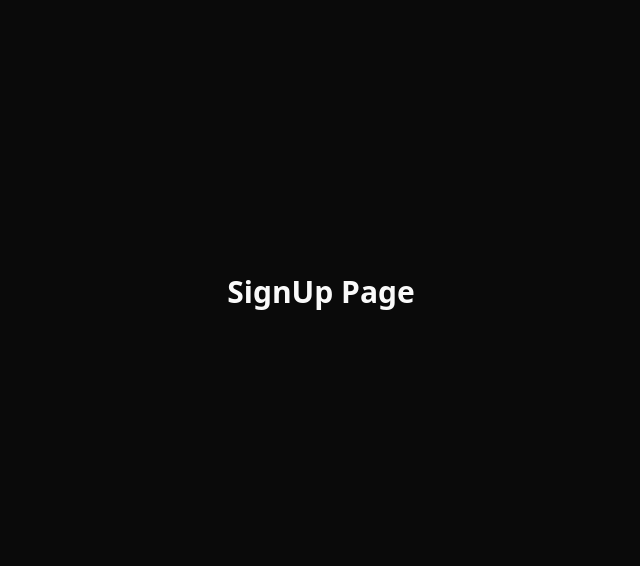
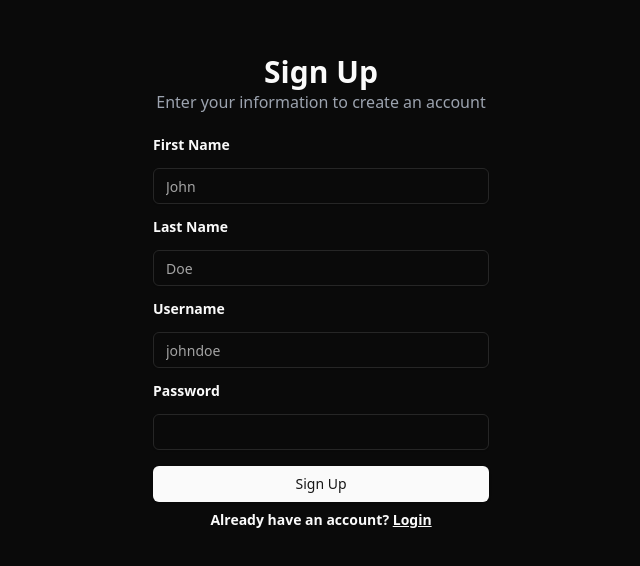
Before and after one commit to maliByatzes/paytm, a React (Vite) app in the folder frontend/: page /signup in a window 1280 px wide. Shown: the part 108-674 px from the top of the page, without its empty margins (319-959 px from the left). Built offline with nearby package versions, Linux system fonts and the light colour scheme.

Commit message:
implement sign up page

```diff
--- /dev/null
+++ b/frontend/components/ui/form.jsx
@@ -0,0 +1,133 @@
+import * as React from "react"
+import { Slot } from "@radix-ui/react-slot"
+import { Controller, FormProvider, useFormContext } from "react-hook-form";
+
+import { cn } from "@/lib/utils"
+import { Label } from "@/components/ui/label"
+
+const Form = FormProvider
+
+const FormFieldContext = React.createContext({})
+
+const FormField = (
+  {
+    ...props
+  }
+) => {
+  return (
+    (<FormFieldContext.Provider value={{ name: props.name }}>
+      <Controller {...props} />
+    </FormFieldContext.Provider>)
+  );
+}
+
+const useFormField = () => {
+  const fieldContext = React.useContext(FormFieldContext)
+  const itemContext = React.useContext(FormItemContext)
+  const { getFieldState, formState } = useFormContext()
+
+  const fieldState = getFieldState(fieldContext.name, formState)
+
+  if (!fieldContext) {
+    throw new Error("useFormField should be used within <FormField>")
+  }
+
+  const { id } = itemContext
+
+  return {
+    id,
+    name: fieldContext.name,
+    formItemId: `${id}-form-item`,
+    formDescriptionId: `${id}-form-item-description`,
+    formMessageId: `${id}-form-item-message`,
+    ...fieldState,
+  }
+}
+
+const FormItemContext = React.createContext({})
+
+const FormItem = React.forwardRef(({ className, ...props }, ref) => {
+  const id = React.useId()
+
+  return (
+    (<FormItemContext.Provider value={{ id }}>
+      <div ref={ref} className={cn("space-y-2", className)} {...props} />
+    </FormItemContext.Provider>)
+  );
+})
+FormItem.displayName = "FormItem"
+
+const FormLabel = React.forwardRef(({ className, ...props }, ref) => {
+  const { error, formItemId } = useFormField()
+
+  return (
+    (<Label
+      ref={ref}
+      className={cn(error && "text-destructive", className)}
+      htmlFor={formItemId}
+      {...props} />)
+  );
+})
+FormLabel.displayName = "FormLabel"
+
+const FormControl = React.forwardRef(({ ...props }, ref) => {
+  const { error, formItemId, formDescriptionId, formMessageId } = useFormField()
+
+  return (
+    (<Slot
+      ref={ref}
+      id={formItemId}
+      aria-describedby={
+        !error
+          ? `${formDescriptionId}`
+          : `${formDescriptionId} ${formMessageId}`
+      }
+      aria-invalid={!!error}
+      {...props} />)
+  );
+})
+FormControl.displayName = "FormControl"
+
+const FormDescription = React.forwardRef(({ className, ...props }, ref) => {
+  const { formDescriptionId } = useFormField()
+
+  return (
+    (<p
+      ref={ref}
+      id={formDescriptionId}
+      className={cn("text-[0.8rem] text-muted-foreground", className)}
+      {...props} />)
+  );
+})
+FormDescription.displayName = "FormDescription"
+
+const FormMessage = React.forwardRef(({ className, children, ...props }, ref) => {
+  const { error, formMessageId } = useFormField()
+  const body = error ? String(error?.message) : children
+
+  if (!body) {
+    return null
+  }
+
+  return (
+    (<p
+      ref={ref}
+      id={formMessageId}
+      className={cn("text-[0.8rem] font-medium text-destructive", className)}
+      {...props}>
+      {body}
+    </p>)
+  );
+})
+FormMessage.displayName = "FormMessage"
+
+export {
+  useFormField,
+  Form,
+  FormItem,
+  FormLabel,
+  FormControl,
+  FormDescription,
+  FormMessage,
+  FormField,
+}
--- /dev/null
+++ b/frontend/components/ui/input.jsx
@@ -0,0 +1,19 @@
+import * as React from "react"
+
+import { cn } from "@/lib/utils"
+
+const Input = React.forwardRef(({ className, type, ...props }, ref) => {
+  return (
+    (<input
+      type={type}
+      className={cn(
+        "flex h-9 w-full rounded-md border border-input bg-transparent px-3 py-1 text-sm shadow-sm transition-colors file:border-0 file:bg-transparent file:text-sm file:font-medium placeholder:text-muted-foreground focus-visible:outline-none focus-visible:ring-1 focus-visible:ring-ring disabled:cursor-not-allowed disabled:opacity-50",
+        className
+      )}
+      ref={ref}
+      {...props} />)
+  );
+})
+Input.displayName = "Input"
+
+export { Input }
--- /dev/null
+++ b/frontend/components/ui/label.jsx
@@ -0,0 +1,16 @@
+import * as React from "react"
+import * as LabelPrimitive from "@radix-ui/react-label"
+import { cva } from "class-variance-authority";
+
+import { cn } from "@/lib/utils"
+
+const labelVariants = cva(
+  "text-sm font-medium leading-none peer-disabled:cursor-not-allowed peer-disabled:opacity-70"
+)
+
+const Label = React.forwardRef(({ className, ...props }, ref) => (
+  <LabelPrimitive.Root ref={ref} className={cn(labelVariants(), className)} {...props} />
+))
+Label.displayName = LabelPrimitive.Root.displayName
+
+export { Label }
--- a/frontend/package.json
+++ b/frontend/package.json
@@ -10,15 +10,19 @@
     "preview": "vite preview"
   },
   "dependencies": {
+    "@hookform/resolvers": "^3.6.0",
     "@radix-ui/react-icons": "^1.3.0",
+    "@radix-ui/react-label": "^2.1.0",
     "@radix-ui/react-slot": "^1.1.0",
     "class-variance-authority": "^0.7.0",
     "clsx": "^2.1.1",
     "react": "^18.2.0",
     "react-dom": "^18.2.0",
+    "react-hook-form": "^7.52.0",
     "react-router-dom": "^6.23.1",
     "tailwind-merge": "^2.3.0",
-    "tailwindcss-animate": "^1.0.7"
+    "tailwindcss-animate": "^1.0.7",
+    "zod": "^3.23.8"
   },
   "devDependencies": {
     "@types/node": "^20.14.6",
--- a/frontend/src/pages/signup/SignUp.jsx
+++ b/frontend/src/pages/signup/SignUp.jsx
@@ -1,8 +1,58 @@
+import { Button } from "@/components/ui/button";
+import { Input } from "@/components/ui/input";
+import { Label } from "@/components/ui/label";
+import { Link } from "react-router-dom";
 
 const SignUp = () => {
   return (
-    <div className="w-full max-w-md p-6">
-      <h1 className="text-3xl text-center font-semibold">SignUp Page</h1>
+    <div className="w-full max-w-sm p-6">
+      <h1 className="text-3xl text-center font-bold">
+        Sign Up
+      </h1>
+      <p className="text-center text-gray-400 mb-6">
+        Enter your information to create an account
+      </p>
+
+      <form className="flex flex-col gap-4">
+        <div className="flex flex-col gap-4">
+          <Label htmlFor="firstName" className="font-semibold">First Name</Label>
+          <Input
+            type="text"
+            placeholder="John"
+          />
+        </div>
+
+        <div className="flex flex-col gap-4">
+          <Label htmlFor="lastName" className="font-semibold">Last Name</Label>
+          <Input
+            type="text"
+            placeholder="Doe"
+          />
+        </div>
+
+        <div className="flex flex-col gap-4">
+          <Label htmlFor="username" className="font-semibold">Username</Label>
+          <Input
+            type="text"
+            placeholder="johndoe"
+          />
+        </div>
+
+        <div className="flex flex-col gap-4">
+          <Label htmlFor="password" className="font-semibold">Password</Label>
+          <Input
+            type="password"
+          />
+        </div>
+
+        <Button className="w-full p-2">
+          Sign Up
+        </Button>
+      </form>
+
+      <p className="text-sm mt-2 text-center font-semibold">
+        Already have an account? <Link to={"/signin"} className="underline">Login</Link>
+      </p>
     </div>
   );
 };
```
Also changed, not shown: 1 other file (tests, documents, lock files or other folders).
